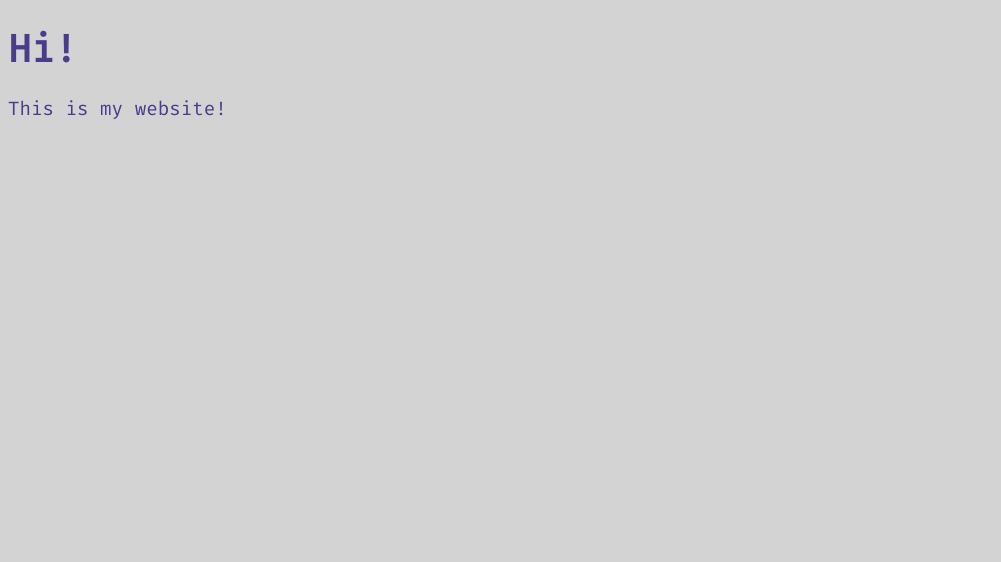
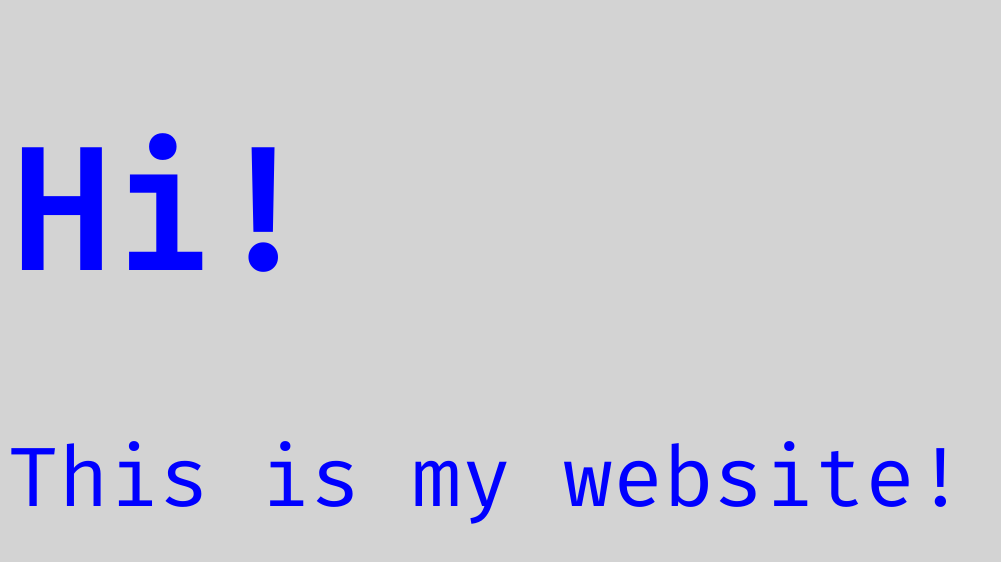
Before and after one commit to vlm5295/roadtest, a plain HTML site: page DART 206/HTML ROADTEST/INDEX.HTML in a window 1280 px wide. Shown: the whole page, without its empty margins (0-1001 px from the left). Drawn offline with Linux system fonts and the light colour scheme.

Commit message:
Update STYLES.CSS

```diff
--- a/DART 206/HTML ROADTEST/STYLES.CSS
+++ b/DART 206/HTML ROADTEST/STYLES.CSS
@@ -1,6 +1,6 @@
 body {
     background-color: lightgray;
     font-family: 'Fira Mono', monospace;
-    color: darkslateblue;
-    font-size: larger;
+    color: blue;
+    font-size: 84px;
 }
```
